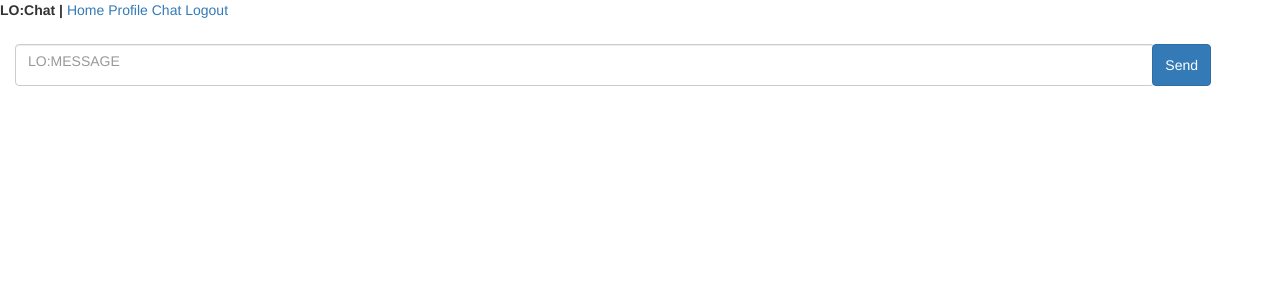
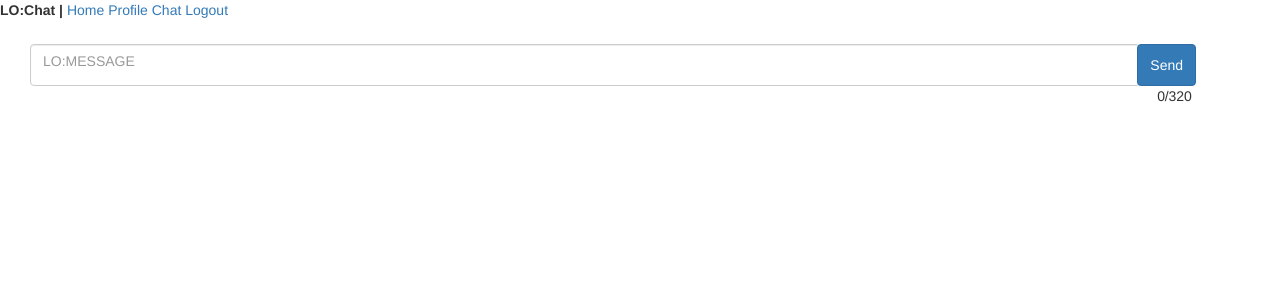
Before and after one commit to sonastea/LO-Chat, a Flask app: page /chat in a window 1280 px wide. Shown: the top 300 px of the page. Run offline with Flask 2, Linux system fonts and the light colour scheme; the visitor is signed in with stand-in values (Sample User, id 1); data comes from the database, SQL or seed files in the repository; some libraries are stand-ins or nearby versions.

Commit message:
Add a character count near the chat box. Profile displays message that should contain text of sorts.

```diff
--- a/app/main/forms.py
+++ b/app/main/forms.py
@@ -4,5 +4,5 @@ from wtforms.validators import DataRequired, Length, InputRequired
 
 
 class MessageForm(FlaskForm):
-    message = TextAreaField(validators=[InputRequired(), DataRequired(), Length(max=320)])
+    message = TextAreaField(validators=[InputRequired(), DataRequired(), Length(max=320)], render_kw={"placeholder":"LO:MESSAGE"})
     submit = SubmitField()
--- a/app/main/routes.py
+++ b/app/main/routes.py
@@ -27,8 +27,9 @@ def chat():
 def user(username):
     user = User.query.filter_by(username=username).first_or_404(description='The user {} doesn\'t exist'.format(username))
     page = request.args.get('page', 1, type=int)
-    messages = user.messages.order_by(Message.timestamp.asc()).paginate(
-        page, current_app.config['MESSAGES_PER_PAGE'], False)
+    messages = user.messages.filter((Message.body != '') & (Message.body != None)).order_by(
+        Message.timestamp.desc()).paginate(
+            page, current_app.config['MESSAGES_PER_PAGE'], False)
     next_url = url_for('main.user', username=user.username,
                        page=messages.next_num) if messages.has_next else None
     prev_url = url_for('main.user', username=user.username,
--- a/app/static/css/styles.css
+++ b/app/static/css/styles.css
@@ -38,6 +38,20 @@
     left: 4em;
 }
 
+#char-count {
+    position: relative;
+    text-align: end;
+}
+
+#char-current {
+    left: 8.2em;
+}
+
+.characters {
+    position: relative;
+    left: 7.9em;
+}
+
 textarea.form-control {
     height: 3em;
 }
--- a/app/static/js/scripts.js
+++ b/app/static/js/scripts.js
@@ -50,4 +50,14 @@ $(document).ready(function() {
         // Reset message field
         msg.val('');
     });
+
+
+    /*
+     *  Every keyup when writing a message will trigger a count of current characters
+     *  and display it near the send button.
+     */
+    $('#chat-box').keyup(() => {
+        var c = $('#chat-box').val().length;
+        $('#char-current').text(c);
+    });
 });
--- a/app/templates/chat.html
+++ b/app/templates/chat.html
@@ -10,9 +10,13 @@
     </div>
 
     <form id="msg-form" method="POST">
-        <div class="row">
-            {{ form.message(id="chat-box", class="form-control nonResize", placeholder="LO:MESSAGE") }}
+        <div class="">
+            {{ form.message(id="chat-box", class="form-control nonResize", minlength=1, maxlength=320) }}
             {{ form.submit(id="chat-send", class="btn btn-primary", value="Send") }}
+            <div id="char-count">
+                <span id="char-current" class="characters">0</span>
+                <span id="char-max" class="characters">/320</span>
+            </div>
         </div>
     </form>
 
```
